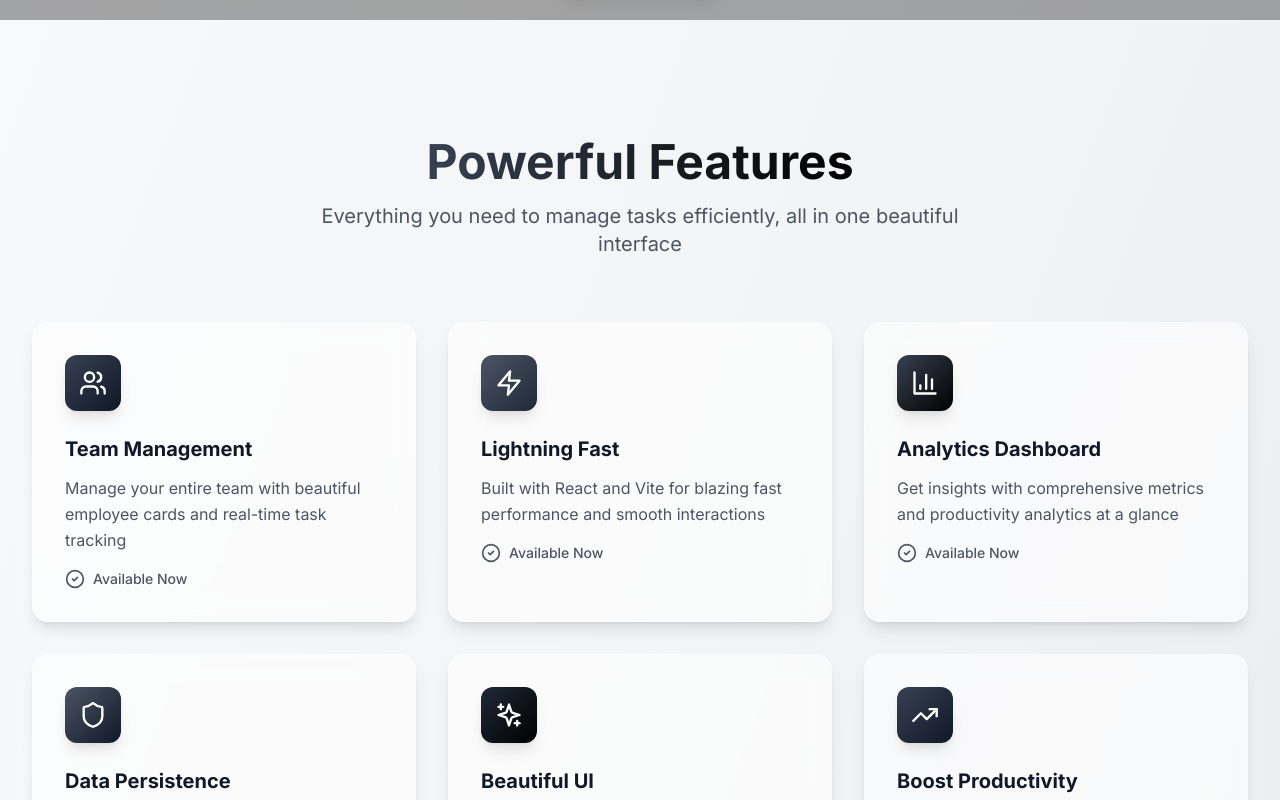
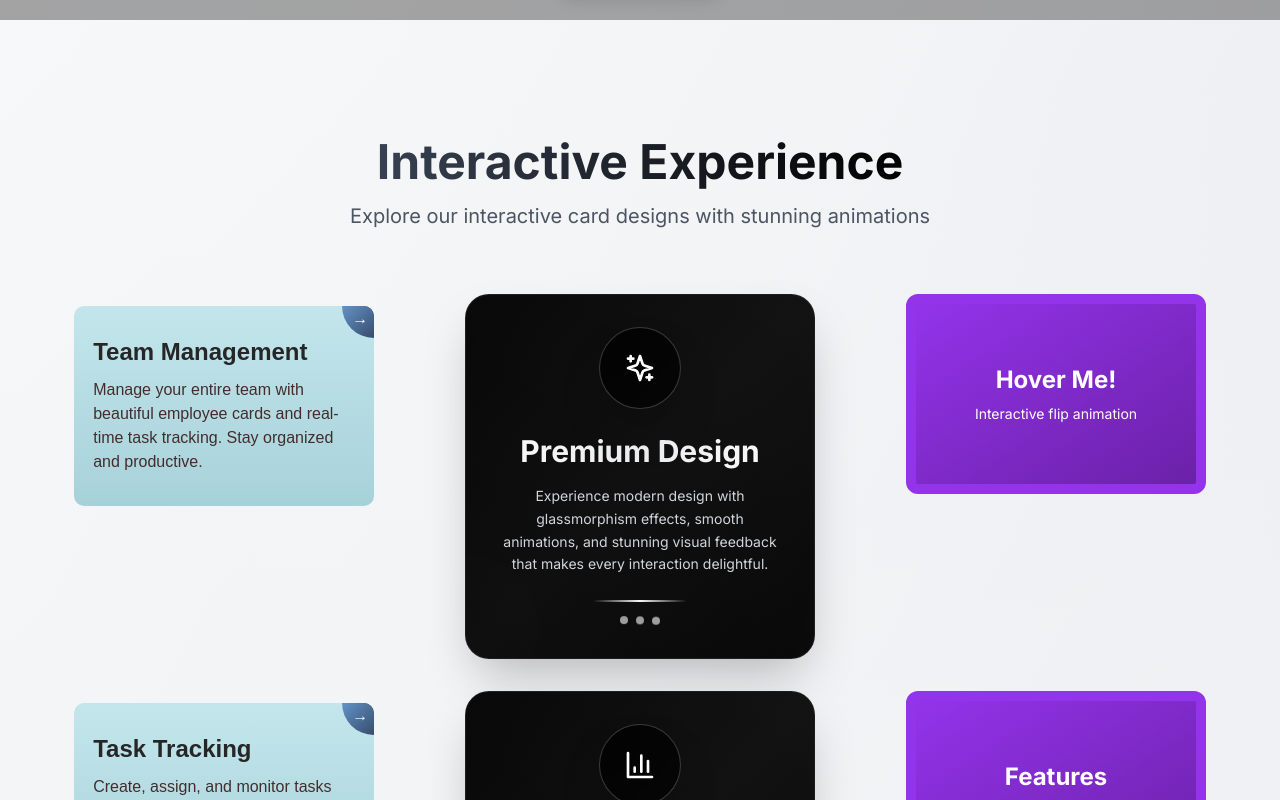
Before and after one commit to RAJEEVRANJAN0001/Employee-Task-Tracker, a React (Vite) app: page / in a window 1280 px wide. Shown: the part 780-1580 px from the top of the page. Built offline with nearby package versions, Linux system fonts and the light colour scheme.

Commit message:
Update LandingPage.jsx

```diff
--- a/src/components/landing/LandingPage.jsx
+++ b/src/components/landing/LandingPage.jsx
@@ -212,67 +212,7 @@ const LandingPage = ({ onGetStarted }) => {
                                 </motion.button>
                             </motion.div>
 
-
                         </motion.div>
-                    </div>
-                </section>
-
-                {/* Features Section */}
-                <section className="px-4 sm:px-6 lg:px-8 py-20">
-                    <div className="max-w-7xl mx-auto">
-                        <motion.div
-                            initial={{ opacity: 0, y: 20 }}
-                            whileInView={{ opacity: 1, y: 0 }}
-                            viewport={{ once: true }}
-                            transition={{ duration: 0.6 }}
-                            className="text-center mb-16"
-                        >
-                            <h2 className="text-4xl sm:text-5xl font-bold mb-4">
-                                <span className="bg-gradient-to-r from-gray-700 to-black dark:from-white dark:to-gray-300 bg-clip-text text-transparent">
-                                    Powerful Features
-                                </span>
-                            </h2>
-                            <p className="text-xl text-secondary-600 dark:text-secondary-300 max-w-2xl mx-auto">
-                                Everything you need to manage tasks efficiently, all in one beautiful interface
-                            </p>
-                        </motion.div>
-
-                        <div className="grid grid-cols-1 md:grid-cols-2 lg:grid-cols-3 gap-8">
-                            {features.map((feature, index) => (
-                                <motion.div
-                                    key={feature.title}
-                                    initial={{ opacity: 0, y: 30 }}
-                                    whileInView={{ opacity: 1, y: 0 }}
-                                    viewport={{ once: true }}
-                                    transition={{ delay: index * 0.1, duration: 0.5 }}
-                                    whileHover={{ y: -8, scale: 1.02 }}
-                                    className="group relative p-8 rounded-2xl bg-white/60 dark:bg-secondary-800/60 backdrop-blur-md border border-white/20 dark:border-secondary-700/50 shadow-lg hover:shadow-2xl transition-all duration-300"
-                                >
-                                    {/* Gradient Border on Hover */}
-                                    <div className="absolute inset-0 rounded-2xl bg-gradient-to-r opacity-0 group-hover:opacity-100 transition-opacity duration-300 -z-10 blur-xl"
-                                        style={{ background: `linear-gradient(135deg, var(--tw-gradient-stops))` }} />
-
-                                    {/* Icon */}
-                                    <div className={`w-14 h-14 rounded-xl bg-gradient-to-br ${feature.gradient} flex items-center justify-center mb-6 shadow-lg group-hover:scale-110 transition-transform duration-300`}>
-                                        <feature.icon className="w-7 h-7 text-white" />
-                                    </div>
-
-                                    {/* Content */}
-                                    <h3 className="text-xl font-bold text-secondary-900 dark:text-white mb-3">
-                                        {feature.title}
-                                    </h3>
-                                    <p className="text-secondary-600 dark:text-secondary-300 leading-relaxed">
-                                        {feature.description}
-                                    </p>
-
-                                    {/* Checkmark */}
-                                    <div className="mt-4 flex items-center gap-2 text-gray-600 dark:text-gray-400">
-                                        <CheckCircle2 className="w-5 h-5" />
-                                        <span className="text-sm font-medium">Available Now</span>
-                                    </div>
-                                </motion.div>
-                            ))}
-                        </div>
                     </div>
                 </section>
 
```
